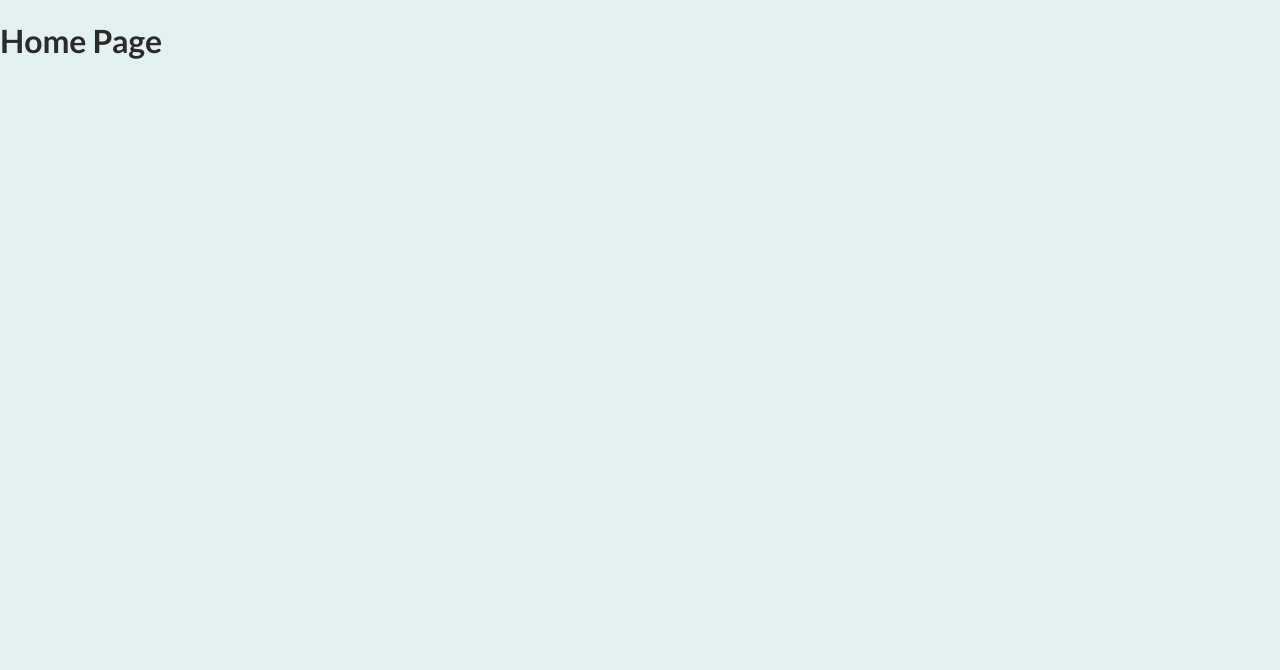
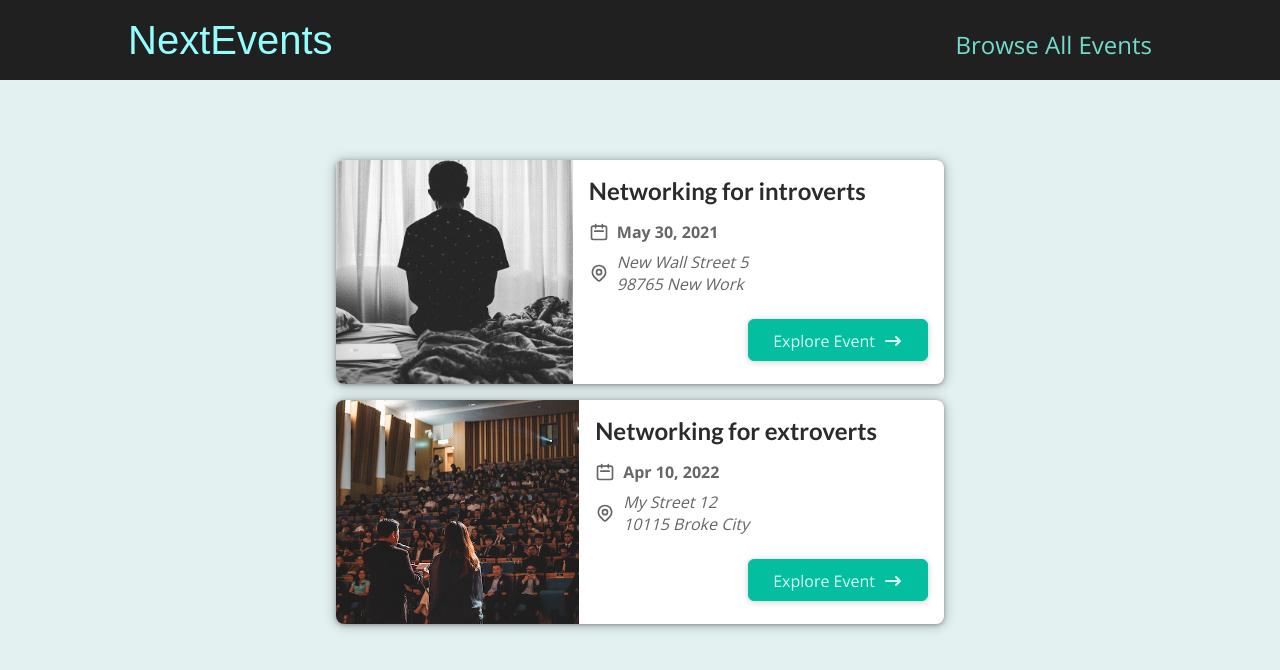
Before and after one commit to DarrelASandbox/react-nextjs, a Next.js app in the folder next-events-app/: page / in a window 1280 px wide. Shown: the top 670 px of the page. Built offline with nearby package versions, Linux system fonts and the light colour scheme.

Commit message:
Layout components & populating events data

```diff
--- /dev/null
+++ b/next-events-app/components/layout/layout.js
@@ -0,0 +1,12 @@
+import MainHeader from './main-header';
+
+const Layout = (props) => (
+  <>
+    <main>
+      <MainHeader />
+      {props.children}
+    </main>
+  </>
+);
+
+export default Layout;
--- /dev/null
+++ b/next-events-app/components/layout/main-header.js
@@ -0,0 +1,21 @@
+import Link from 'next/link';
+import classes from './main-header.module.css';
+
+const MainHeader = () => (
+  <>
+    <header className={classes.header}>
+      <div className={classes.logo}>
+        <Link href="/">NextEvents</Link>
+      </div>
+      <nav className={classes.navigation}>
+        <ul>
+          <li>
+            <Link href="/events">Browse All Events</Link>
+          </li>
+        </ul>
+      </nav>
+    </header>
+  </>
+);
+
+export default MainHeader;
--- /dev/null
+++ b/next-events-app/components/layout/main-header.module.css
@@ -0,0 +1,41 @@
+.header {
+  width: 100%;
+  display: flex;
+  justify-content: space-between;
+  align-items: baseline;
+  padding: 1rem 10%;
+  height: 5rem;
+  background-color: #202020;
+}
+
+.logo {
+  font-size: 1.5rem;
+  color: white;
+  font-family: 'Fira', sans-serif;
+  height: 100%;
+  display: flex;
+  justify-content: center;
+  align-items: center;
+  color: #94fdfd;
+}
+
+.logo a {
+  text-decoration: none;
+  color: #94fdfd;
+}
+
+.navigation a {
+  text-decoration: none;
+  color: #74dacc;
+  font-size: 1rem;
+}
+
+@media (min-width: 768px) {
+  .logo {
+    font-size: 2.5rem;
+  }
+
+  .navigation a {
+    font-size: 1.5rem;
+  }
+}
--- a/next-events-app/pages/_app.js
+++ b/next-events-app/pages/_app.js
@@ -1,5 +1,10 @@
+import Layout from '@/components/layout/layout';
 import '@/styles/globals.css';
 
 export default function App({ Component, pageProps }) {
-  return <Component {...pageProps} />;
+  return (
+    <Layout>
+      <Component {...pageProps} />
+    </Layout>
+  );
 }
--- a/next-events-app/pages/events/index.js
+++ b/next-events-app/pages/events/index.js
@@ -1,12 +1,12 @@
 import EventList from '@/components/events/event-list';
-import { getFeaturedEvents } from '@/dummy-data';
+import { getAllEvents } from '@/dummy-data';
 
 const AllEventsPage = () => {
-  const featuredEvents = getFeaturedEvents();
+  const allEvents = getAllEvents();
 
   return (
     <div>
-      <EventList items={featuredEvents} />
+      <EventList items={allEvents} />
     </div>
   );
 };
--- a/next-events-app/pages/index.js
+++ b/next-events-app/pages/index.js
@@ -1,7 +1,14 @@
-const HomePage = () => (
-  <div>
-    <h1>Home Page</h1>
-  </div>
-);
+import EventList from '@/components/events/event-list';
+import { getFeaturedEvents } from '@/dummy-data';
+
+const HomePage = () => {
+  const featuredEvents = getFeaturedEvents();
+
+  return (
+    <div>
+      <EventList items={featuredEvents} />
+    </div>
+  );
+};
 
 export default HomePage;
```
